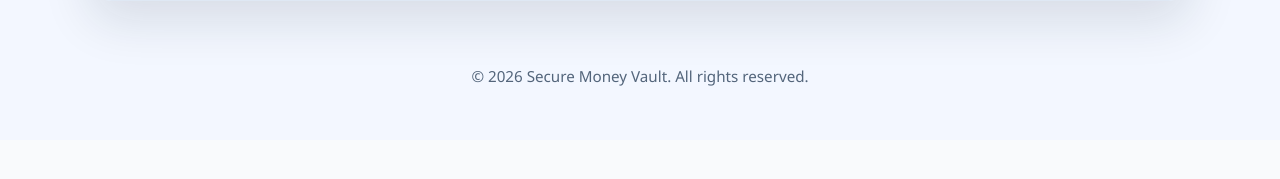
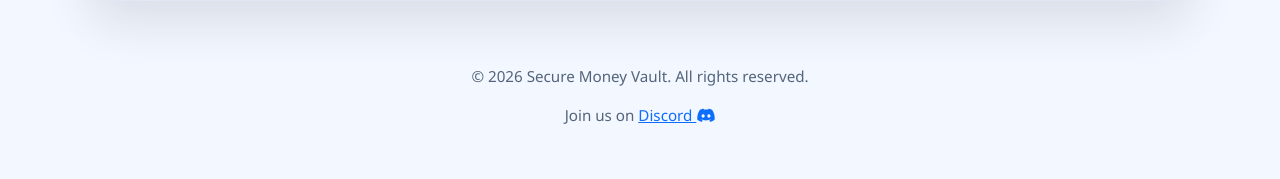
Before and after one commit to bikerbrandon2282/secure-money-vault-m3, a Django app: page / in a window 1280 px wide. Shown: the part 901-1080 px from the top of the page. Before the commit the page ends 987 px from the top, so only its background shows below. Run offline with Django 5.2, Linux system fonts and the light colour scheme; parts of the project's set-up code (start-up, migrations or seed data) failed here and were passed over; some libraries are stand-ins or nearby versions.

Commit message:
Adding Font Awesome link and icon

```diff
--- a/templates/base.html
+++ b/templates/base.html
@@ -21,6 +21,16 @@
         <meta name="description" content="Secure Money Vault - Manage your finances securely.">
         <meta name="keywords" content="finance, budget, transactions, reports, account management">
         <title>Secure Money Vault</title>
+        <!-- Link to Font Awesome for Icons -->
+        <script src="https://kit.fontawesome.com/37e67f20d7.js" crossorigin="anonymous"></script>
+        <!-- Favicons -->
+        <link rel="icon" type="image/png" href="/static/images/favicon-96x96.png" sizes="96x96" />
+        <link rel="icon" type="image/svg+xml" href="/static/images/favicon.svg" />
+        <link rel="shortcut icon" href="/static/images/favicon.ico" />
+        <link rel="apple-touch-icon" sizes="180x180" href="/static/images/apple-touch-icon.png" />
+        <meta name="apple-mobile-web-app-title" content="SMVault" />
+        <link rel="manifest" href="/static/images/site.webmanifest" />
+        <!-- CSS and Bootstrap links -->
         <link href="https://cdn.jsdelivr.net/npm/bootstrap@5.0.2/dist/css/bootstrap.min.css"
         rel="stylesheet" integrity="sha384-EVSTQN3/azprG1Anm3QDgpJLIm9Nao0Yz1ztcQTwFspd3yD65VohhpuuCOmLASjC"
         crossorigin="anonymous">
@@ -35,9 +45,10 @@
         {% if user.is_authenticated %}
             <nav>
                 <ul>
-                    <li><a href="{% url 'budget_overview' %}">Budget Overview</a></li>
+                    <!-- A few links have the hidden attribute as this is a page not implemented yet however will be in future-->
+                    <li hidden><a href="{% url 'budget_overview' %}">Budget Overview</a></li>
                     <li><a href="{% url 'add_transaction' %}">Transactions</a></li>
-                    <li><a href="{% url 'reports' %}">Reports</a></li>
+                    <li hidden><a href="{% url 'reports' %}">Reports</a></li>
                     <li><a href="{% url 'account' %}">Account</a></li>
                     <li><a href="{% url 'account_logout' %}">Logout</a></li>
                 </ul>
@@ -73,6 +84,7 @@
         </main>
         <footer>
             <p>&copy; 2026 Secure Money Vault. All rights reserved.</p>
+            <p>Join us on <a href="https://discord.gg/Jcfewtjy2n">Discord <i class="fa-brands fa-discord"></i></a></p>
         </footer>
         <script src="{% static 'js/script.js' %}"></script>
         <script src="https://cdn.jsdelivr.net/npm/bootstrap@5.0.2/dist/js/bootstrap.bundle.min.js"
```
